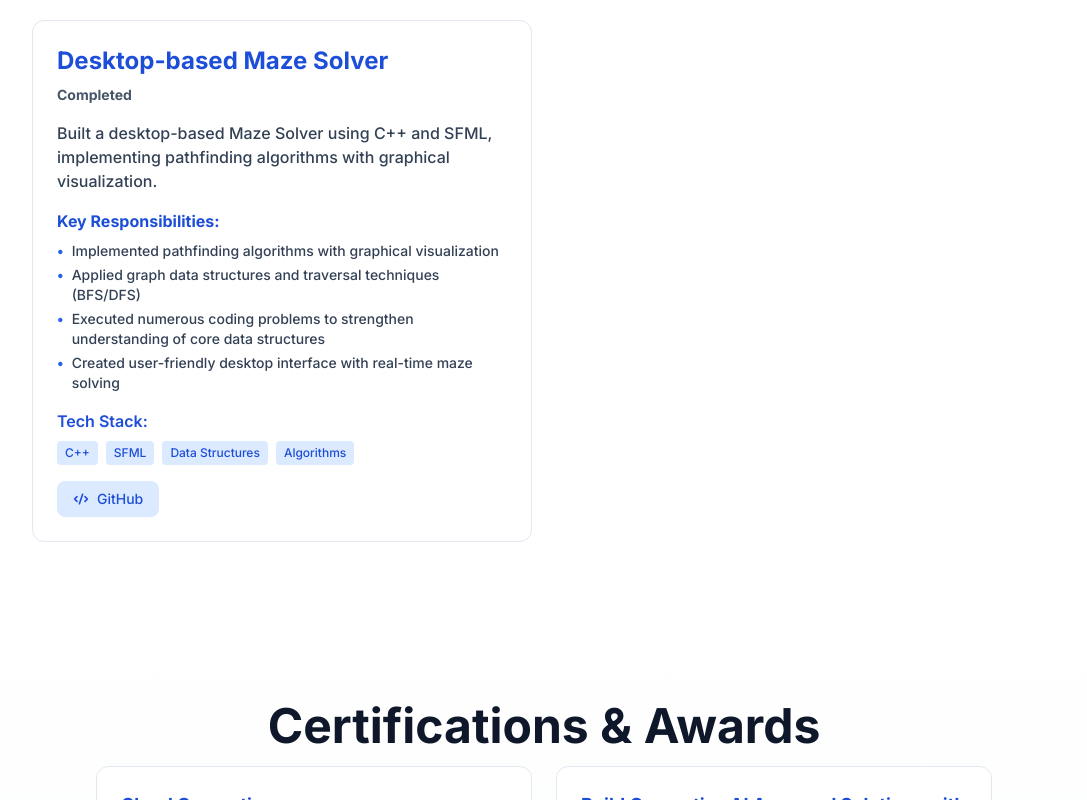
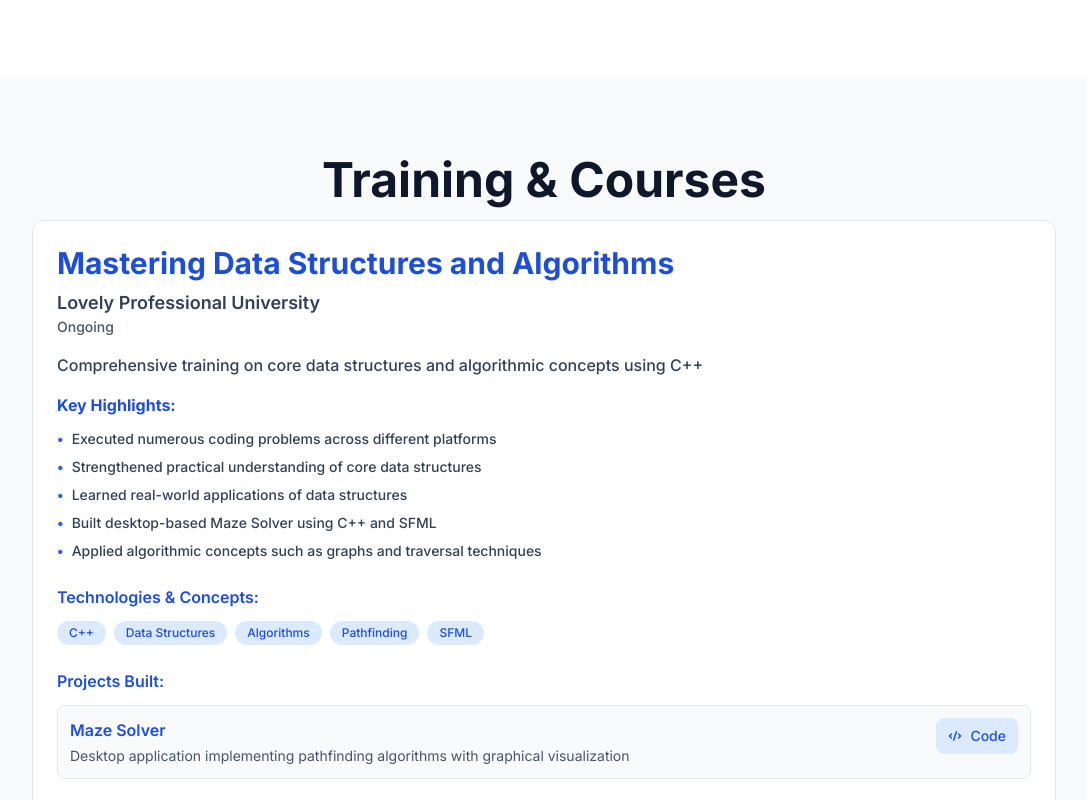
Before and after one commit to Aditya-566/Portfolio-frontend, a React (Vite) app: page / in a window 1280 px wide. Shown: the part 3520-4320 px from the top of the page, without its empty margins (96-1183 px from the left). Built offline with nearby package versions, Linux system fonts and the light colour scheme.

Commit message:
Add Training section, revert Education and Projects changes

```diff
--- a/src/App.jsx
+++ b/src/App.jsx
@@ -4,6 +4,7 @@ import Hero from './components/Hero'
 import About from './components/About'
 import Skills from './components/Skills'
 import Projects from './components/Projects'
+import Training from './components/Training'
 import Certifications from './components/Certifications'
 import Achievements from './components/Achievements'
 import Education from './components/Education'
@@ -39,6 +40,7 @@ function App() {
         <About />
         <Skills />
         <Projects />
+        <Training />
         <Certifications />
         <Achievements />
         <Education />
--- a/src/components/Education.jsx
+++ b/src/components/Education.jsx
@@ -9,12 +9,6 @@ const Education = () => {
       institution: 'Lovely Professional University, Punjab, India',
       period: 'Since Aug 2023',
       cgpa: '7.05',
-    },
-    {
-      degree: 'Training',
-      field: 'Data Structures and Algorithms Using C++',
-      institution: 'Lovely Professional University, Punjab, India',
-      period: 'Ongoing',
     },
     {
       degree: 'Intermediate (12th Grade)',
--- a/src/components/Projects.jsx
+++ b/src/components/Projects.jsx
@@ -51,22 +51,6 @@ const Projects = () => {
       links: [
         { name: 'Live Demo', url: 'https://smart-scheduler-fontend.vercel.app' },
 
-      ],
-    },
-    {
-      id: 4,
-      title: 'Desktop-based Maze Solver',
-      duration: 'Completed',
-      description: 'Built a desktop-based Maze Solver using C++ and SFML, implementing pathfinding algorithms with graphical visualization.',
-      responsibilities: [
-        'Implemented pathfinding algorithms with graphical visualization',
-        'Applied graph data structures and traversal techniques (BFS/DFS)',
-        'Executed numerous coding problems to strengthen understanding of core data structures',
-        'Created user-friendly desktop interface with real-time maze solving',
-      ],
-      tech: ['C++', 'SFML', 'Data Structures', 'Algorithms'],
-      links: [
-        { name: 'GitHub', url: 'https://github.com/Aditya-566/Maze_solver-desktop-application-using-cpp' },
       ],
     },
   ]
--- /dev/null
+++ b/src/components/Training.jsx
@@ -0,0 +1,119 @@
+import React from 'react'
+import { HiExternalLink, HiCode } from 'react-icons/hi'
+
+const Training = () => {
+  const trainings = [
+    {
+      id: 1,
+      title: 'Mastering Data Structures and Algorithms',
+      platform: 'Lovely Professional University',
+      duration: 'Ongoing',
+      description: 'Comprehensive training on core data structures and algorithmic concepts using C++',
+      highlights: [
+        'Executed numerous coding problems across different platforms',
+        'Strengthened practical understanding of core data structures',
+        'Learned real-world applications of data structures',
+        'Built desktop-based Maze Solver using C++ and SFML',
+        'Applied algorithmic concepts such as graphs and traversal techniques',
+      ],
+      tech: ['C++', 'Data Structures', 'Algorithms', 'Pathfinding', 'SFML'],
+      projects: [
+        {
+          name: 'Maze Solver',
+          url: 'https://github.com/Aditya-566/Maze_solver-desktop-application-using-cpp',
+          description: 'Desktop application implementing pathfinding algorithms with graphical visualization',
+        },
+      ],
+    },
+  ]
+
+  return (
+    <section id="training" className="py-20 px-4 bg-slate-50">
+      <div className="max-w-5xl mx-auto">
+        <h2 className="section-title text-center mb-12">Training & Courses</h2>
+
+        <div className="space-y-6">
+          {trainings.map((training) => (
+            <div
+              key={training.id}
+              className="group relative overflow-hidden border border-slate-200 rounded-xl hover:border-blue-400 hover:shadow-lg transition-all duration-300 p-6 bg-white"
+            >
+              {/* Background gradient on hover */}
+              <div className="absolute inset-0 bg-gradient-to-r from-blue-500/0 to-blue-500/5 opacity-0 group-hover:opacity-100 transition-opacity duration-300"></div>
+
+              <div className="relative">
+                {/* Header */}
+                <div className="mb-4">
+                  <h3 className="text-2xl md:text-3xl font-bold text-blue-700 group-hover:text-blue-600 transition-colors mb-2">
+                    {training.title}
+                  </h3>
+                  <p className="text-lg font-semibold text-slate-700">{training.platform}</p>
+                  <p className="text-sm text-slate-600 font-medium">{training.duration}</p>
+                </div>
+
+                {/* Description */}
+                <p className="text-slate-700 font-medium mb-4">{training.description}</p>
+
+                {/* Key Highlights */}
+                <div className="mb-6">
+                  <h4 className="font-bold text-blue-700 mb-3">Key Highlights:</h4>
+                  <ul className="text-sm text-slate-700 font-medium space-y-2">
+                    {training.highlights.map((highlight, idx) => (
+                      <li key={idx} className="flex items-start gap-2">
+                        <span className="text-blue-600 font-bold">•</span>
+                        <span>{highlight}</span>
+                      </li>
+                    ))}
+                  </ul>
+                </div>
+
+                {/* Tech Stack */}
+                <div className="mb-6">
+                  <h4 className="font-semibold text-blue-700 mb-3">Technologies & Concepts:</h4>
+                  <div className="flex flex-wrap gap-2">
+                    {training.tech.map((tech) => (
+                      <span
+                        key={tech}
+                        className="px-3 py-1 bg-blue-100 text-blue-700 rounded-full text-xs font-medium"
+                      >
+                        {tech}
+                      </span>
+                    ))}
+                  </div>
+                </div>
+
+                {/* Projects Built */}
+                {training.projects && training.projects.length > 0 && (
+                  <div className="mb-6">
+                    <h4 className="font-semibold text-blue-700 mb-3">Projects Built:</h4>
+                    <div className="space-y-3">
+                      {training.projects.map((project, idx) => (
+                        <div key={idx} className="p-3 bg-slate-50 rounded-lg border border-slate-200 hover:border-blue-300 transition-colors">
+                          <div className="flex items-start justify-between gap-3">
+                            <div className="flex-1">
+                              <h5 className="font-semibold text-blue-700 mb-1">{project.name}</h5>
+                              <p className="text-sm text-slate-600">{project.description}</p>
+                            </div>
+                            <a
+                              href={project.url}
+                              className="flex items-center gap-2 px-3 py-2 bg-blue-100 hover:bg-blue-200 text-blue-700 rounded-lg transition-colors text-sm font-medium whitespace-nowrap"
+                            >
+                              <HiCode size={14} />
+                              Code
+                            </a>
+                          </div>
+                        </div>
+                      ))}
+                    </div>
+                  </div>
+                )}
+              </div>
+            </div>
+          ))}
+        </div>
+      </div>
+    </section>
+  )
+}
+
+export default Training
```
